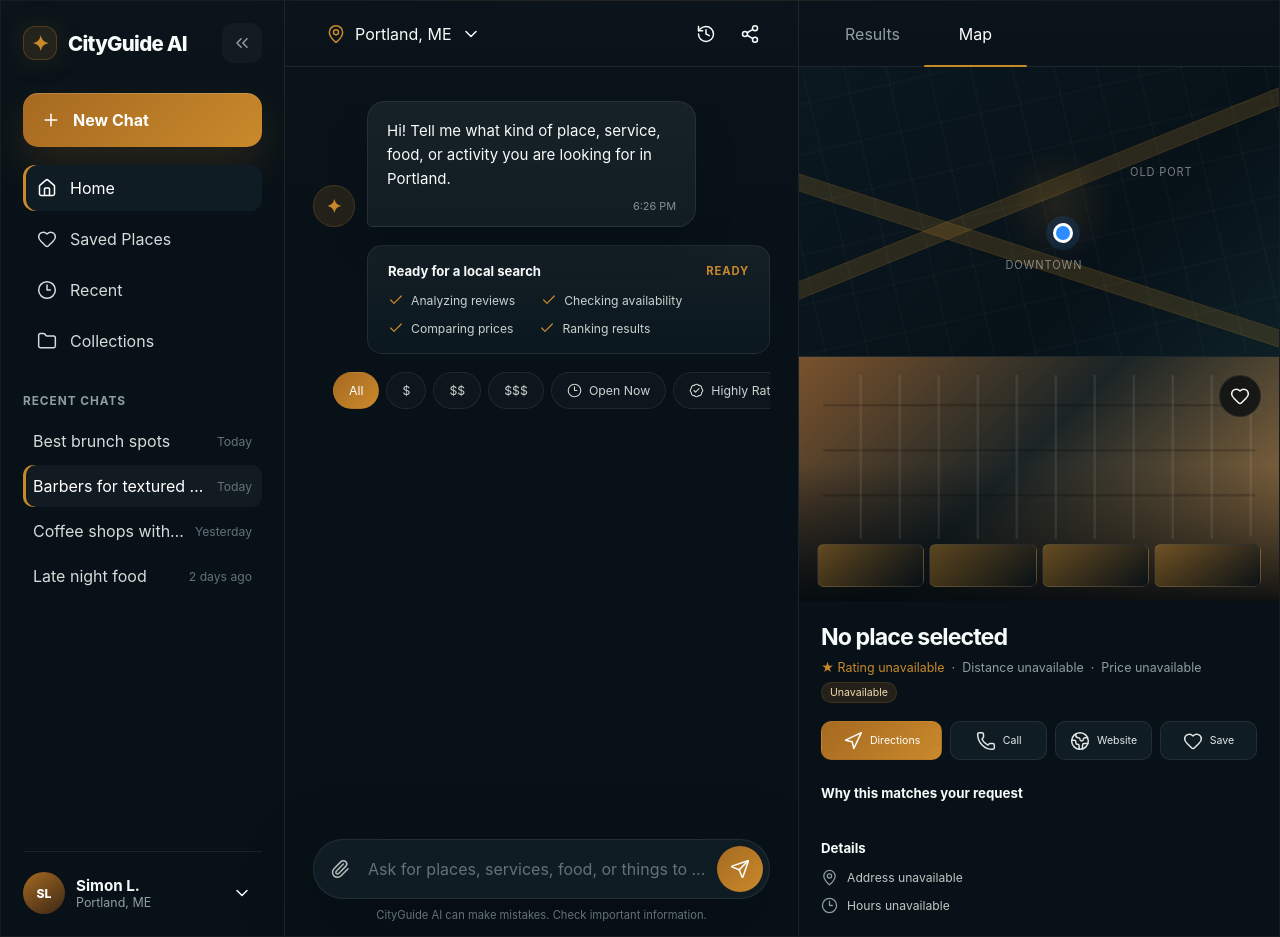
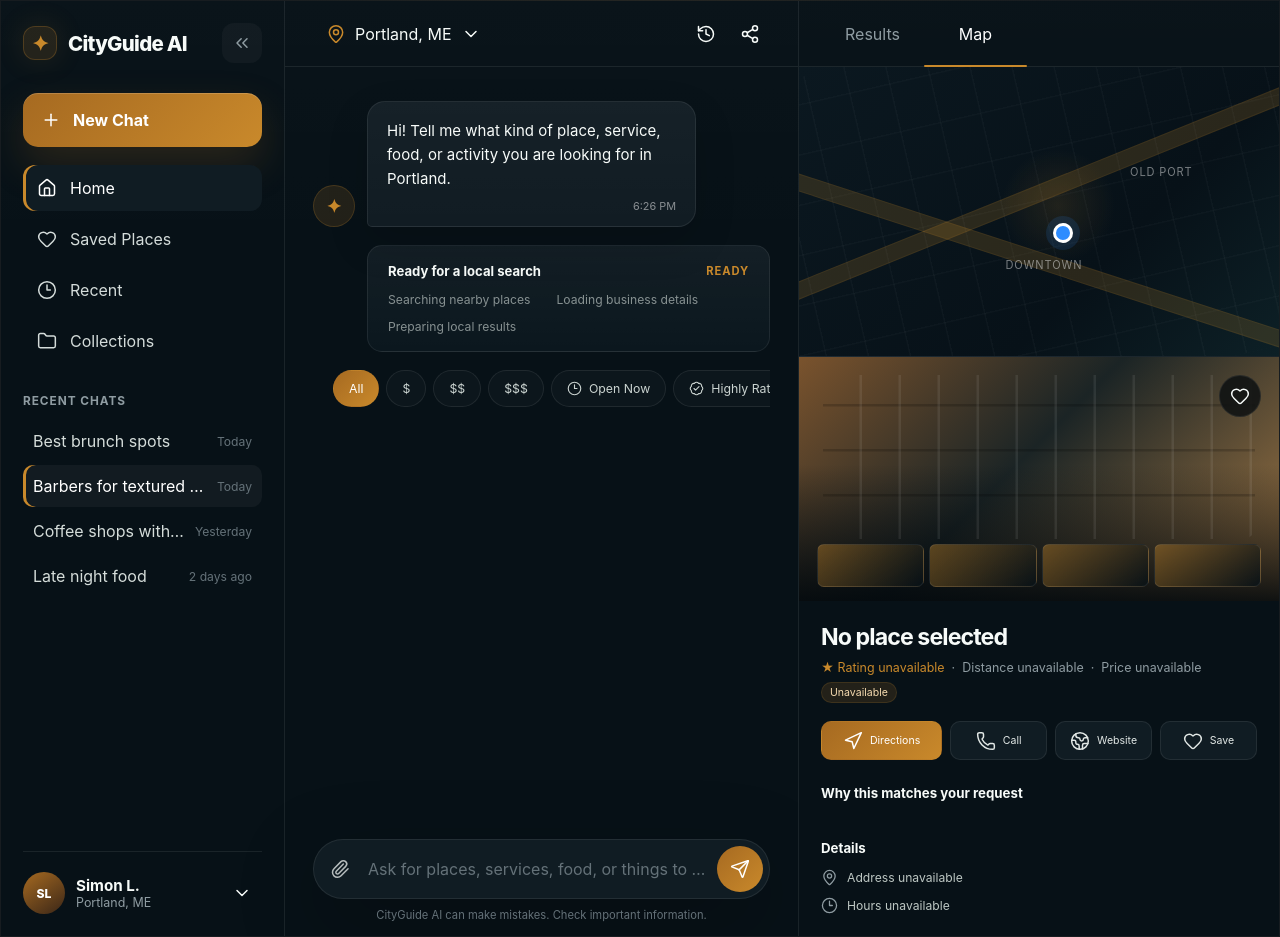
Before and after one commit to simonlartey/cityguide-ai, a Flask app: page /dashboard in a window 1280 px wide. Run offline with Flask 3, Linux system fonts and the light colour scheme; some libraries are stand-ins or nearby versions.

Commit message:
fix: align search progress with actual behavior

```diff
--- a/app/static/css/dashboard.css
+++ b/app/static/css/dashboard.css
@@ -725,6 +725,22 @@ svg {
   gap: 7px;
   color: #c7d0cd;
   font-size: 0.76rem;
+}
+
+.search-progress-list li[data-progress-state="ready"] {
+  opacity: 0.65;
+}
+
+.search-progress-list li[data-progress-state="active"] {
+  opacity: 1;
+}
+
+.search-progress-list li[data-progress-state="complete"] {
+  opacity: 1;
+}
+
+.search-progress-list li[data-progress-state="error"] {
+  opacity: 0.55;
 }
 
 .progress-check {
--- a/app/static/js/dashboard.js
+++ b/app/static/js/dashboard.js
@@ -27,6 +27,7 @@ const SELECTORS = {
   searchProgress: ".search-progress",
   searchProgressTitle: "#search-progress-title",
   searchProgressStatus: ".search-progress-status",
+  searchProgressItems: ".search-progress-list li",
   resultsState: "#dashboard-results-state",
   resultsStateTitle: "[data-results-state-title]",
   resultsStateMessage: "[data-results-state-message]",
@@ -1304,6 +1305,18 @@ const setSearchLoadingState = (isLoading) => {
   progressStatus.textContent = isLoading
     ? "Searching"
     : "Complete";
+
+  setSearchProgressItemsState(
+    isLoading ? "active" : "complete"
+  );
+};
+
+const setSearchProgressItemsState = (state) => {
+  document
+    .querySelectorAll(SELECTORS.searchProgressItems)
+    .forEach((item) => {
+      item.dataset.progressState = state;
+    });
 };
 
 const setSearchErrorState = () => {
@@ -1324,6 +1337,7 @@ const setSearchErrorState = () => {
   progress.setAttribute("aria-busy", "false");
   title.textContent = "Local business search unavailable";
   progressStatus.textContent = "Error";
+  setSearchProgressItemsState("error");
 };
 
 const hideResultsState = () => {
@@ -1561,6 +1575,7 @@ const initializeConversation = () => {
 
 const initializeDashboard = () => {
   initializeConversation();
+  setSearchProgressItemsState("ready");
   initializeFilterChips();
   initializeRecommendationCards();
   initializeMapMarkers();
--- a/app/templates/dashboard.html
+++ b/app/templates/dashboard.html
@@ -319,39 +319,15 @@
 
             <ul class="search-progress-list">
               <li>
-                <span
-                  class="progress-check"
-                  aria-hidden="true"
-                  data-lucide="check"
-                ></span>
-                <span>Analyzing reviews</span>
+                <span>Searching nearby places</span>
               </li>
 
               <li>
-                <span
-                  class="progress-check"
-                  aria-hidden="true"
-                  data-lucide="check"
-                ></span>
-                <span>Checking availability</span>
+                <span>Loading business details</span>
               </li>
 
               <li>
-                <span
-                  class="progress-check"
-                  aria-hidden="true"
-                  data-lucide="check"
-                ></span>
-                <span>Comparing prices</span>
-              </li>
-
-              <li>
-                <span
-                  class="progress-check"
-                  aria-hidden="true"
-                  data-lucide="check"
-                ></span>
-                <span>Ranking results</span>
+                <span>Preparing local results</span>
               </li>
             </ul>
           </section>
```
